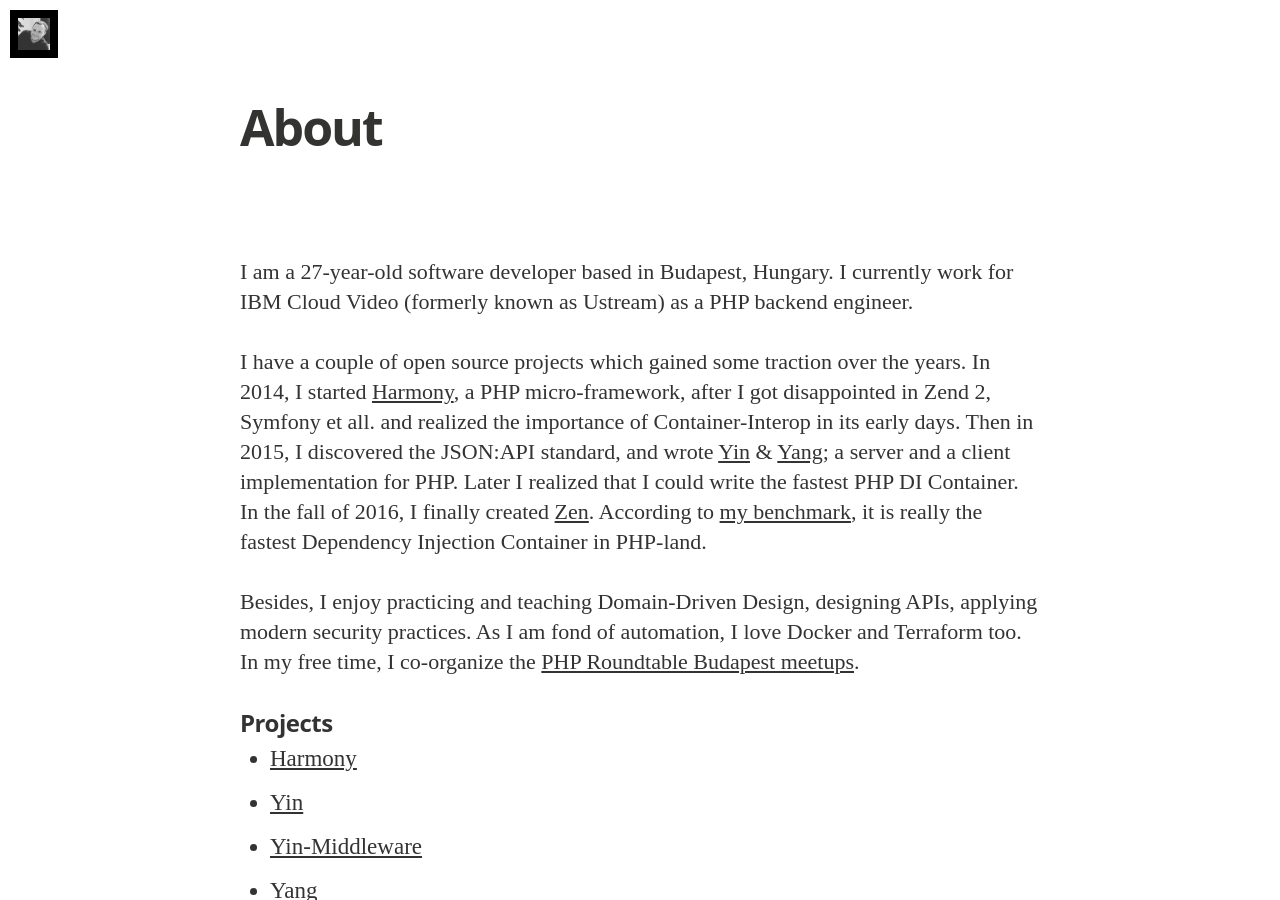
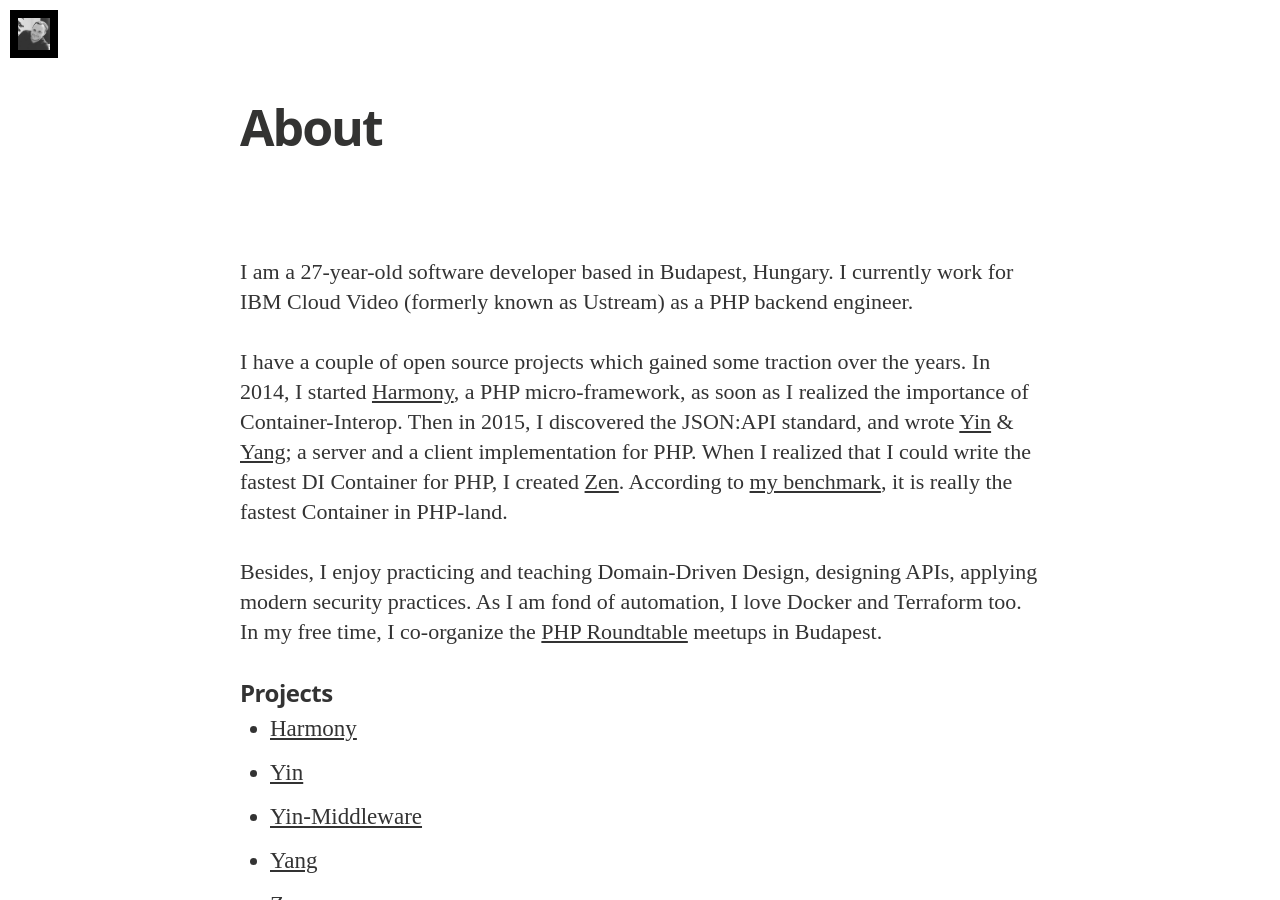
Before and after one commit to kocsismate/kocsismate.github.io, a Jekyll site: the page built from about.md, in a window 1280 px wide and 900 px high. Built offline with Jekyll 4.4.1, drawn with Linux system fonts in a browser that asks for light colours; nearby versions of some CDN libraries; some web fonts are replaced.

Commit message:
Made the section about OS shorter

```diff
--- a/about.md
+++ b/about.md
@@ -8,16 +8,15 @@
 as Ustream) as a PHP backend engineer.
 
 I have a couple of open source projects which gained some traction over the years. In 2014, I started [Harmony](https://github.com/woohoolabs/harmony),
-a PHP micro-framework, after I got disappointed in Zend 2, Symfony et all. and realized the importance of Container-Interop
-in its early days. Then in 2015, I discovered the JSON:API standard, and wrote [Yin](https://github.com/woohoolabs/yin) &
-[Yang](https://github.com/woohoolabs/yang); a server and a client implementation for PHP. Later I realized that I could write
-the fastest PHP DI Container. In the fall of 2016, I finally created [Zen](https://github.com/woohoolabs/zen).
+a PHP micro-framework, as soon as I realized the importance of Container-Interop. Then in 2015, I discovered the JSON:API
+standard, and wrote [Yin](https://github.com/woohoolabs/yin) & [Yang](https://github.com/woohoolabs/yang); a server and a
+client implementation for PHP. When I realized that I could write the fastest DI Container for PHP, I created [Zen](https://github.com/woohoolabs/zen).
 According to [my benchmark](https://kocsismate.github.io/php/2017/01/20/benchmark-for-some-popular-di-containers/), it
-is really the fastest Dependency Injection Container in PHP-land.
+is really the fastest Container in PHP-land.
 
 Besides, I enjoy practicing and teaching Domain-Driven Design, designing APIs, applying modern security practices.
 As I am fond of automation, I love Docker and Terraform too. In my free time, I co-organize the
-[PHP Roundtable Budapest meetups](https://www.meetup.com/preview/PHP-Roundtable-Budapest).
+[PHP Roundtable](https://www.meetup.com/preview/PHP-Roundtable-Budapest) meetups in Budapest.
 
 ### Projects
 
@@ -36,7 +35,7 @@
 - [Web Security Course](https://slides.com/kocsismate/websec-1/)
 - [I18n, L10n, A11y](https://slides.com/kocsismate/i18n/)
 
-## CV
+### CV
 
 - Hungarian: [https://kocsismate.github.io/assets/cv/cv-magyar.pdf](https://kocsismate.github.io/assets/cv/cv-magyar.pdf)
 - English: [https://kocsismate.github.io/assets/cv/cv-english.pdf](https://kocsismate.github.io/assets/cv/cv-english.pdf)
```
